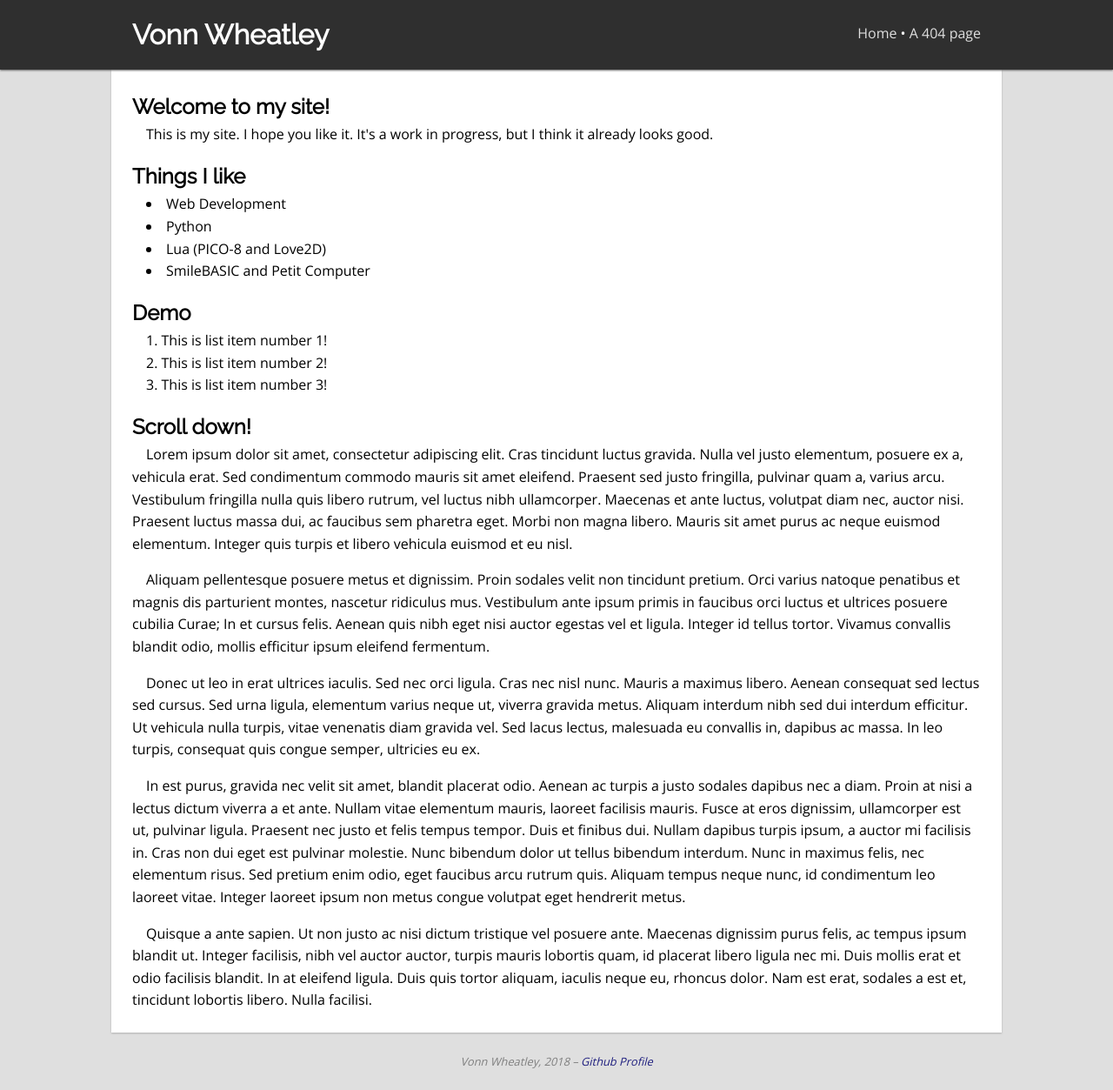
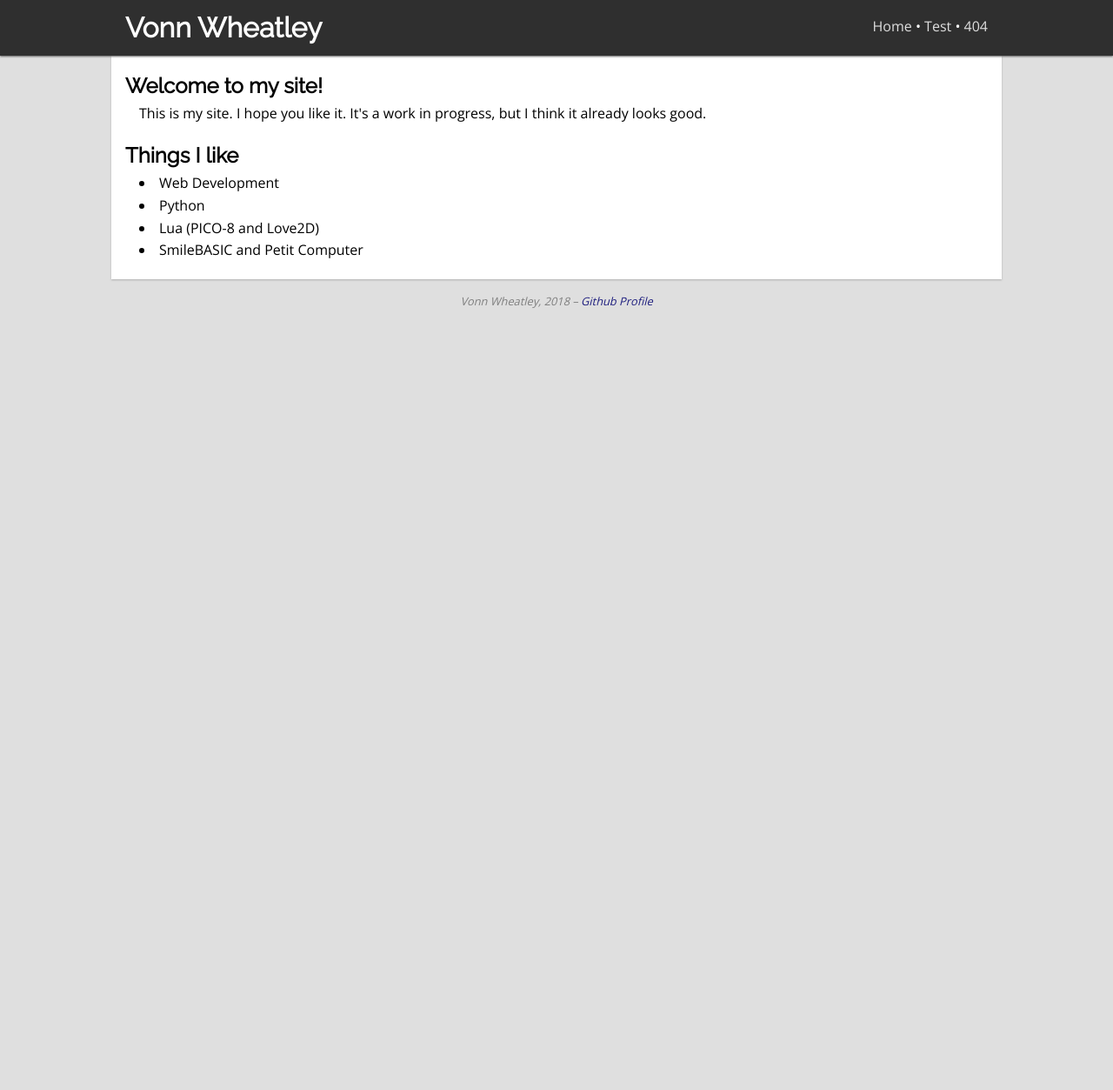
Before and after one commit to VonnW/vonnw.github.io, a Jekyll site: the page built from index.html, in a window 1280 px wide and 1253 px high. Shown: the whole window at 87% size. Built offline with Jekyll 4.4.1, drawn with Linux system fonts in a browser that asks for light colours.

Commit message:
moved stuff around, more consistent

```diff
--- a/_includes/footer.html
+++ b/_includes/footer.html
@@ -1,3 +1 @@
-<span>
-	Vonn Wheatley, 2018 &ndash; <a href="https://www.github.com/VonnW">Github Profile</a>
-</span>
+Vonn Wheatley, 2018 &ndash; <a href="https://www.github.com/VonnW">Github Profile</a>
--- /dev/null
+++ b/_includes/header.html
@@ -0,0 +1,8 @@
+<h1>Vonn Wheatley</h1>
+<nav>
+	<ul>
+		<li><a href="/">Home</a></li>
+		<li><a href="/test.md">Test</a></li>
+		<li><a href="/giveMeA404PageThanksGitHub">404</a></li>
+	</ul>
+</nav>
--- a/_layouts/default.html
+++ b/_layouts/default.html
@@ -11,20 +11,16 @@
 	<body>
 		<header>
 			<div class="container">
-				<h1>Vonn Wheatley</h1>
-				<nav>
-					<ul>
-						<li><a href="/">Home</a></li>
-						<li><a href="/giveMeA404PageThanksGitHub">A 404 page</a></li>
-					</ul>
-				</nav>
+				{% include header.html %}
 			</div>
 		</header>
 		<article class="container">
 			{{ content }}
 		</article>
-		<footer class="container">
-			{% include footer.html %}
+		<footer>
+			<div class="container">
+				{% include footer.html %}
+			</div>
 		</footer>
 	</body>
 </html>
--- a/css/style.css
+++ b/css/style.css
@@ -25,7 +25,7 @@
 /* Container */
 .container {
 	margin: 0 auto;
-	padding: 1.5rem;
+	padding: 1rem;
 
 	max-width: 64rem;
 }
@@ -73,12 +73,10 @@
 }
 
 article *:last-child {
-	margin-bottom: 0;
+	margin-bottom: .25rem;
 }
 
 footer {
-	padding: 1rem;
-
 	color: #7f7f7f;
 
 	font-size: .8rem;
--- a/index.html
+++ b/index.html
@@ -12,15 +12,3 @@
 	<li>Lua (PICO-8 and Love2D)</li>
 	<li>SmileBASIC and Petit Computer</li>
 </ul>
-<h2>Demo</h2>
-<ol>
-	<li>This is list item number 1!</li>
-	<li>This is list item number 2!</li>
-	<li>This is list item number 3!</li>
-</ol>
-<h2>Scroll down!</h2>
-<p>Lorem ipsum dolor sit amet, consectetur adipiscing elit. Cras tincidunt luctus gravida. Nulla vel justo elementum, posuere ex a, vehicula erat. Sed condimentum commodo mauris sit amet eleifend. Praesent sed justo fringilla, pulvinar quam a, varius arcu. Vestibulum fringilla nulla quis libero rutrum, vel luctus nibh ullamcorper. Maecenas et ante luctus, volutpat diam nec, auctor nisi. Praesent luctus massa dui, ac faucibus sem pharetra eget. Morbi non magna libero. Mauris sit amet purus ac neque euismod elementum. Integer quis turpis et libero vehicula euismod et eu nisl.</p>
-<p>Aliquam pellentesque posuere metus et dignissim. Proin sodales velit non tincidunt pretium. Orci varius natoque penatibus et magnis dis parturient montes, nascetur ridiculus mus. Vestibulum ante ipsum primis in faucibus orci luctus et ultrices posuere cubilia Curae; In et cursus felis. Aenean quis nibh eget nisi auctor egestas vel et ligula. Integer id tellus tortor. Vivamus convallis blandit odio, mollis efficitur ipsum eleifend fermentum.</p>
-<p>Donec ut leo in erat ultrices iaculis. Sed nec orci ligula. Cras nec nisl nunc. Mauris a maximus libero. Aenean consequat sed lectus sed cursus. Sed urna ligula, elementum varius neque ut, viverra gravida metus. Aliquam interdum nibh sed dui interdum efficitur. Ut vehicula nulla turpis, vitae venenatis diam gravida vel. Sed lacus lectus, malesuada eu convallis in, dapibus ac massa. In leo turpis, consequat quis congue semper, ultricies eu ex.</p>
-<p>In est purus, gravida nec velit sit amet, blandit placerat odio. Aenean ac turpis a justo sodales dapibus nec a diam. Proin at nisi a lectus dictum viverra a et ante. Nullam vitae elementum mauris, laoreet facilisis mauris. Fusce at eros dignissim, ullamcorper est ut, pulvinar ligula. Praesent nec justo et felis tempus tempor. Duis et finibus dui. Nullam dapibus turpis ipsum, a auctor mi facilisis in. Cras non dui eget est pulvinar molestie. Nunc bibendum dolor ut tellus bibendum interdum. Nunc in maximus felis, nec elementum risus. Sed pretium enim odio, eget faucibus arcu rutrum quis. Aliquam tempus neque nunc, id condimentum leo laoreet vitae. Integer laoreet ipsum non metus congue volutpat eget hendrerit metus.</p>
-<p>Quisque a ante sapien. Ut non justo ac nisi dictum tristique vel posuere ante. Maecenas dignissim purus felis, ac tempus ipsum blandit ut. Integer facilisis, nibh vel auctor auctor, turpis mauris lobortis quam, id placerat libero ligula nec mi. Duis mollis erat et odio facilisis blandit. In at eleifend ligula. Duis quis tortor aliquam, iaculis neque eu, rhoncus dolor. Nam est erat, sodales a est et, tincidunt lobortis libero. Nulla facilisi.</p>
```
Also changed, not shown: test.md (added, +26 -0 lines).
